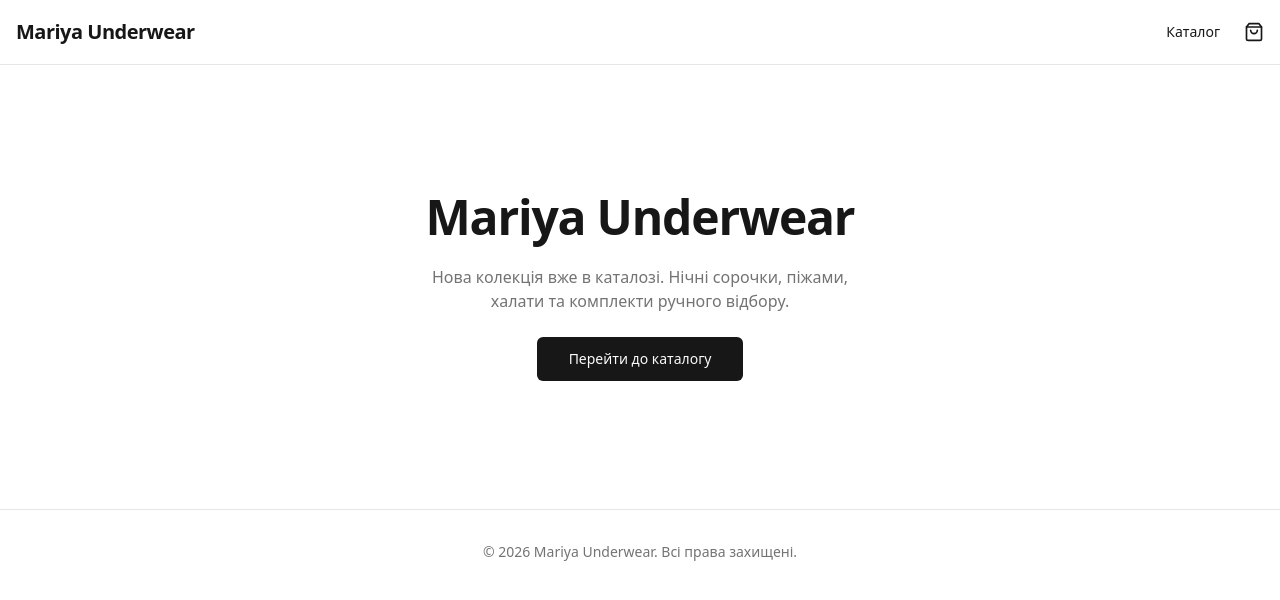
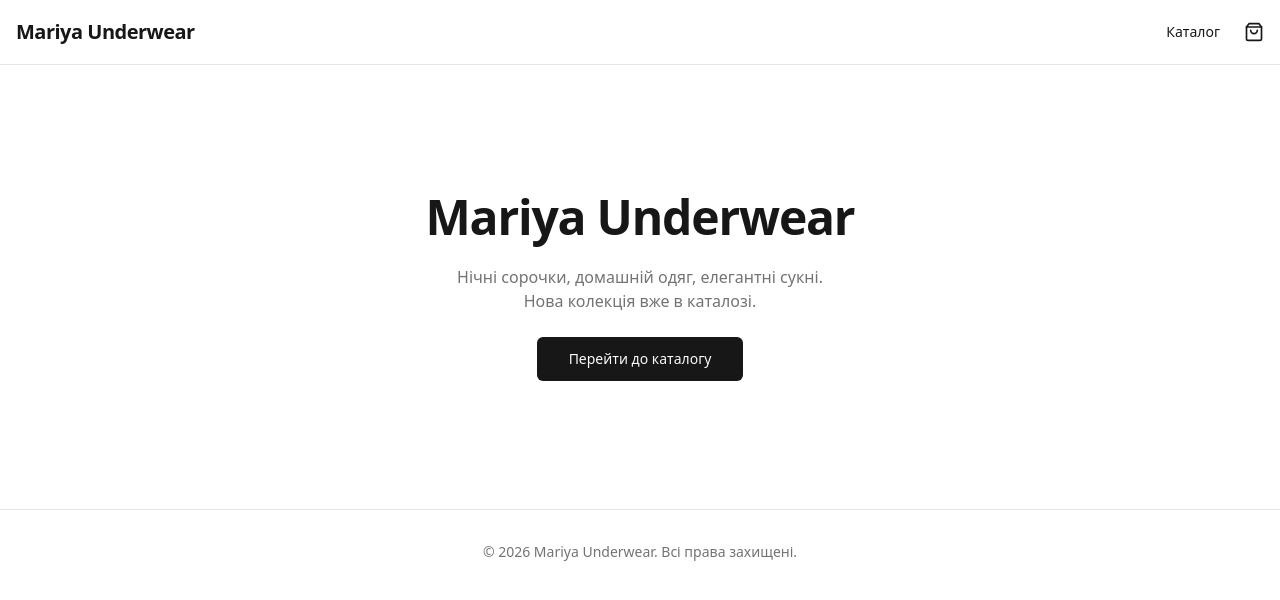
Before and after one commit to kost321/mariyaunderwear, a Next.js app: page / in a window 1280 px wide. Shown: the top 600 px of the page. Built offline with nearby package versions, Linux system fonts and the light colour scheme; no server answers.

Commit message:
style: перенос "Нова колекція вже в каталозі" на новий рядок
Co-Authored-By: Claude Opus 4.8 <noreply@anthropic.com>

```diff
--- a/src/app/(frontend)/page.tsx
+++ b/src/app/(frontend)/page.tsx
@@ -8,7 +8,9 @@ export default function HomePage() {
         Mariya Underwear
       </h1>
       <p className="max-w-md text-muted-foreground">
-        Нова колекція вже в каталозі. Нічні сорочки, піжами, халати та комплекти ручного відбору.
+        Нічні сорочки, домашній одяг, елегантні сукні.
+        <br />
+        Нова колекція вже в каталозі.
       </p>
       <Link href="/catalog" className={buttonVariants({ size: 'lg' })}>
         Перейти до каталогу
```
